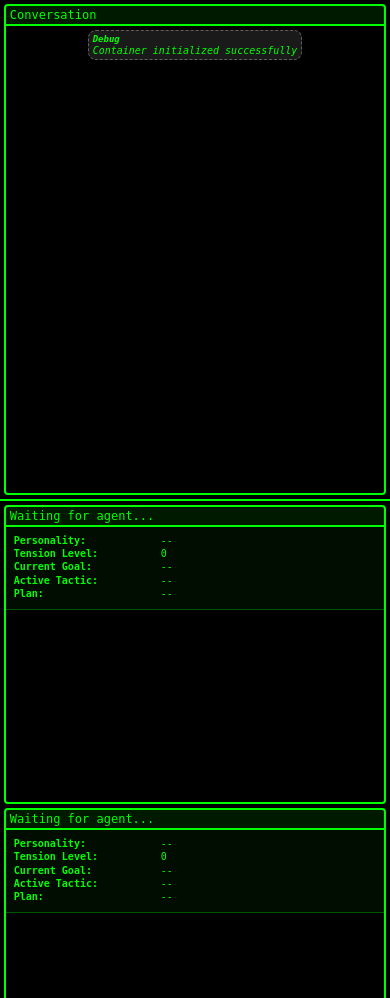
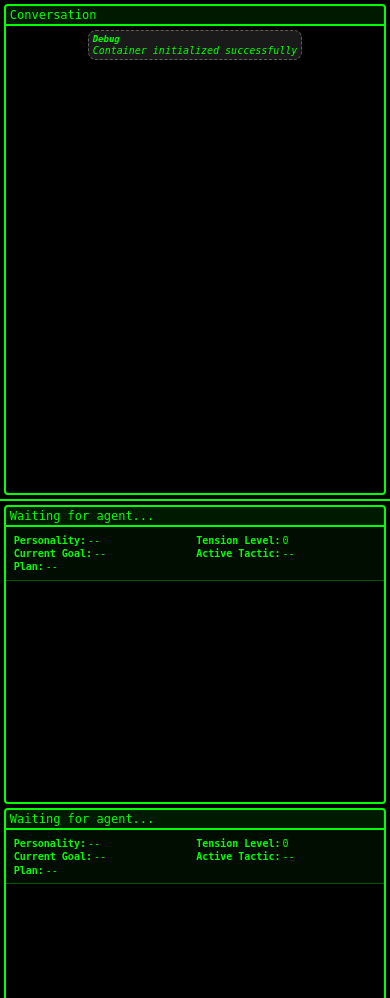
Before and after one commit to nworb999/public-experiment-v, a Flask app: template visualizer/templates/index.html in a window 390 px wide. Run offline with Flask 3, Linux system fonts and the light colour scheme; the template is opened without the code that fills it, so the values that code supplies are empty; parts of the project's set-up code (start-up, migrations or seed data) failed here and were passed over; some libraries are stand-ins or nearby versions.

Commit message:
fixed arrangement in container

```diff
--- a/db/alice.json
+++ b/db/alice.json
@@ -2,10 +2,10 @@
   "memories": [
     "Bob: Hello there! -> Hi Bob, it's lovely to meet you! How's your day going so far?"
   ],
-  "conversation_memory": "We've exchanged greetings and are starting to build a friendly connection.",
+  "conversation_memory": "We've exchanged greetings and are starting to build a friendly rapport.",
   "relationships": {
     "Bob": {
-      "familiarity": 153
+      "familiarity": 154
     }
   },
   "goal": "build rapport",
--- a/visualizer/templates/static/styles.css
+++ b/visualizer/templates/static/styles.css
@@ -219,22 +219,28 @@ body {
     color: #00FF00;
     border-bottom: 1px solid rgba(0, 255, 0, 0.3);
     background: rgba(0, 255, 0, 0.05);
+    display: grid;
+    grid-template-columns: repeat(3, 1fr);
+    grid-template-rows: repeat(2, auto);
+    gap: 0.4vw;
 }
 
 .property-item {
-    margin-bottom: 0.4vw;
     display: flex;
+    flex-direction: row;
     align-items: baseline;
+    gap: 0.5vw;
 }
 
 .property-label {
     font-weight: bold;
-    margin-right: 0.5vw;
-    min-width: 35%;
+    white-space: nowrap;
 }
 
 .property-value {
     color: #00FF00;
+    word-break: break-word;
+    flex: 1;
 }
 
 @media (max-width: 1200px) {
@@ -273,10 +279,7 @@ body {
 
     .agent-properties {
         padding: 1vw;
-    }
-
-    .property-item {
-        margin-bottom: 0.6vw;
+        gap: 0.6vw;
     }
 }
 
@@ -291,15 +294,8 @@ body {
 
     .agent-properties {
         padding: 2vw;
-    }
-
-    .property-label {
-        min-width: 40%;
-    }
-
-    .pipeline-circle {
-        font-size: 8px;
-        padding: 2px 4px;
+        grid-template-columns: repeat(2, 1fr);
+        grid-template-rows: repeat(3, auto);
     }
 }
 
```
Also changed, not shown: db/bob.json (+5 -3 lines).
